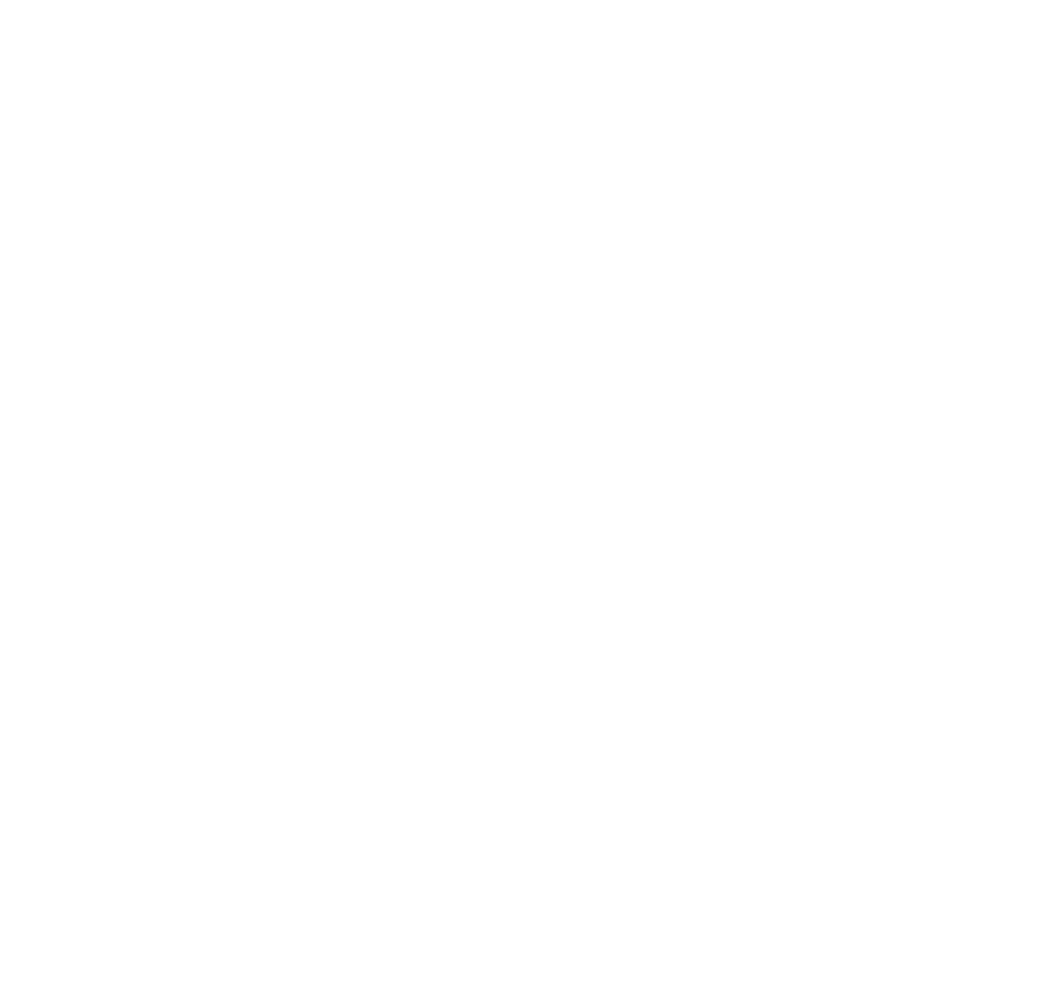
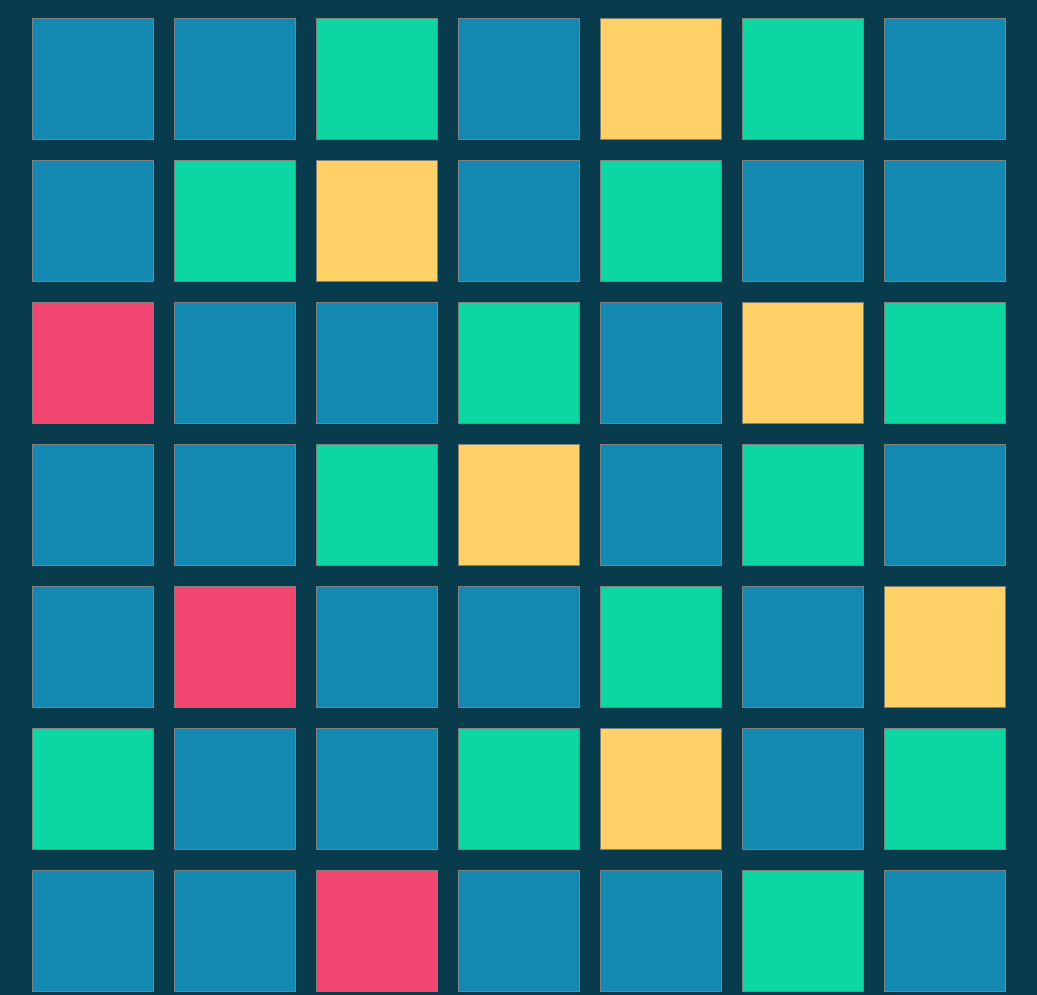
Before and after one commit to venerabaiamankyzy/js-fizzbuzz, a plain HTML site: page index.html in a window 1280 px wide. Shown: the top 995 px of the page, without its empty margins (138-1175 px from the left). Before the commit the page ends 800 px from the top, so only its background shows below. Drawn offline with Linux system fonts and the light colour scheme.

Commit message:
+ li & classes

```diff
--- a/css/style.css
+++ b/css/style.css
@@ -0,0 +1,33 @@
+body {
+  background-color: #083b4c;
+}
+#my-list {
+  display: flex;
+  flex-wrap: wrap;
+  max-width: 1000px;
+  margin: auto;
+  list-style: none;
+}
+
+.box {
+  height: 120px;
+  width: 120px;
+  line-height: 120px;
+  text-align: center;
+  font-weight: bold;
+  border: 1px solid gray;
+  margin: 10px;
+  background-color: #1389b2;
+}
+
+.third-box {
+  background-color: #0cd6a1;
+}
+
+.fifth-box {
+  background-color: #ffd166;
+}
+
+.fifteenth-box {
+  background-color: #f0466f;
+}
--- a/index.html
+++ b/index.html
@@ -8,7 +8,9 @@
   <link rel="stylesheet" href="./css/style.css">
 </head>
 <body>
+  <ul id="my-list">
 
+  </ul>
   <script type="text/javascript" src="./js/main.js"></script>
 </body>
 </html>
--- a/js/main.js
+++ b/js/main.js
@@ -0,0 +1,41 @@
+const listEl = document.getElementById("my-list");
+
+
+for (let i = 1; i <= 100; i++) {
+    const listItemEl = document.createElement('li');
+    listItemEl.classList.add('box');
+    listEl.append(listItemEl);
+
+  if (i % 15 == 0) {
+    listItemEl.classList.add('fifteenth-box');
+  } else if (i % 5 == 0) {
+    listItemEl.classList.add('fifth-box');
+  } else if (i % 3 == 0) {
+    listItemEl.classList.add('third-box');
+  }
+
+}
+
+
+// Consegna:
+
+// Scrivi un programma che stampi in console i numeri da 1 a 100,
+// ma che per i multipli di 3 stampi in console "Fizz" al posto del numero e per i multipli di 5 stampi "Buzz".
+// Per i numeri che sono sia multipli di 3 che di 5 stampi in console "FizzBuzz".
+
+// Prima di partire a scrivere codice poniamoci qualche domanda:
+
+// Come faccio a sapere se un numero è divisibile per un altro?
+// Abbiamo visto qualcosa di particolare che possiamo usare?
+
+// Consigli del giorno:
+
+// 1. Scriviamo sempre prima dei commenti in italiano per capire cosa vogliamo fare
+// 2. Proviamo ad immaginare le operazioni che vogliamo far svolgere al nostro programma così come lo faremmo "a mano"
+
+// BONUS 1:
+// Crea un container nel DOM , aggiungendo (attraverso la funzione `append()`) un elemento html con il numero o la stringa corretta da mostrare.
+
+// BONUS 2:
+// Applica stili differenti agli elementi aggiunti al DOM nel BONUS 1, a seconda che il valore inserito sia un numero, un fizz, un buzz o un fizzbuzz.
+// Se sei a corto di idee per lo stile, potresti prendere spunto dallo screenshot fornito in consegna.
```
Also changed, not shown: Untitled.png (added).
